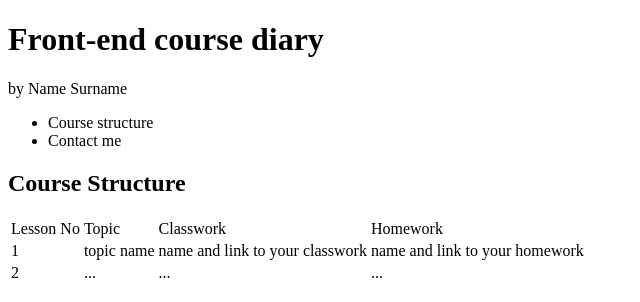
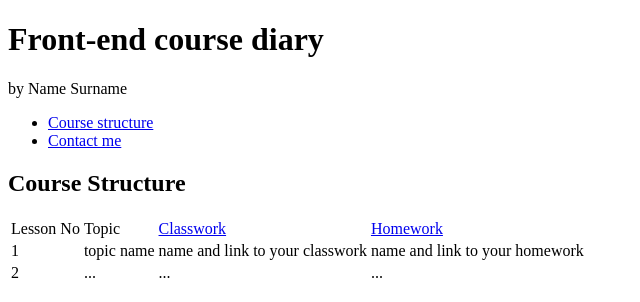
Before and after one commit to FatosRama/git_beetroot_fe, a plain HTML site: page ClassWork/Ligj-03/index.html in a window 1280 px wide. Shown: the top 302 px of the page, without its empty margins (0-640 px from the left). Drawn offline with Linux system fonts and the light colour scheme.

Commit message:
Corrected the code matching some parts missed from the criteria

```diff
--- a/ClassWork/Ligj-03/index.html
+++ b/ClassWork/Ligj-03/index.html
@@ -10,20 +10,20 @@
         <p>by Name Surname</p>
          <nav>
         <ul>
-            <li>Course structure</li>
-            <li>Contact me</li>
+            <li><a href="#mainSection">Course structure</a></li>
+            <li><a href="#contact">Contact me</a></li>
         </ul>
     </nav>
     </header>
 
-    <main>
+    <main id="mainSection">
         <h2>Course Structure</h2>
         <table>
             <tr>
                 <td>Lesson No</td>
                 <td>Topic</td>
-                <td>Classwork</td>
-                <td>Homework</td>
+                <td><a href="http://www.google.com" target="_blank">Classwork</a></td>
+                <td><a href="http://www.google.com" target="_blank">Homework</a></td>
             </tr>
             <tr>
                 <td>1</td>
@@ -38,7 +38,7 @@
                 <td>...</td>
             </tr>
             </table>
-            <form action="mailto:fatosrama.fr@gmail.com">
+            <form action="mailto:fatosrama.fr@gmail.com" id="contact">
                 <h2>Contact Me</h2>
                 <img src="https://encrypted-tbn0.gstatic.com/images?q=tbn:ANd9GcQk55EzhrEaUDBG6VmHKH4l-63gVMM9J3_cng&s">
                 <br>
```
